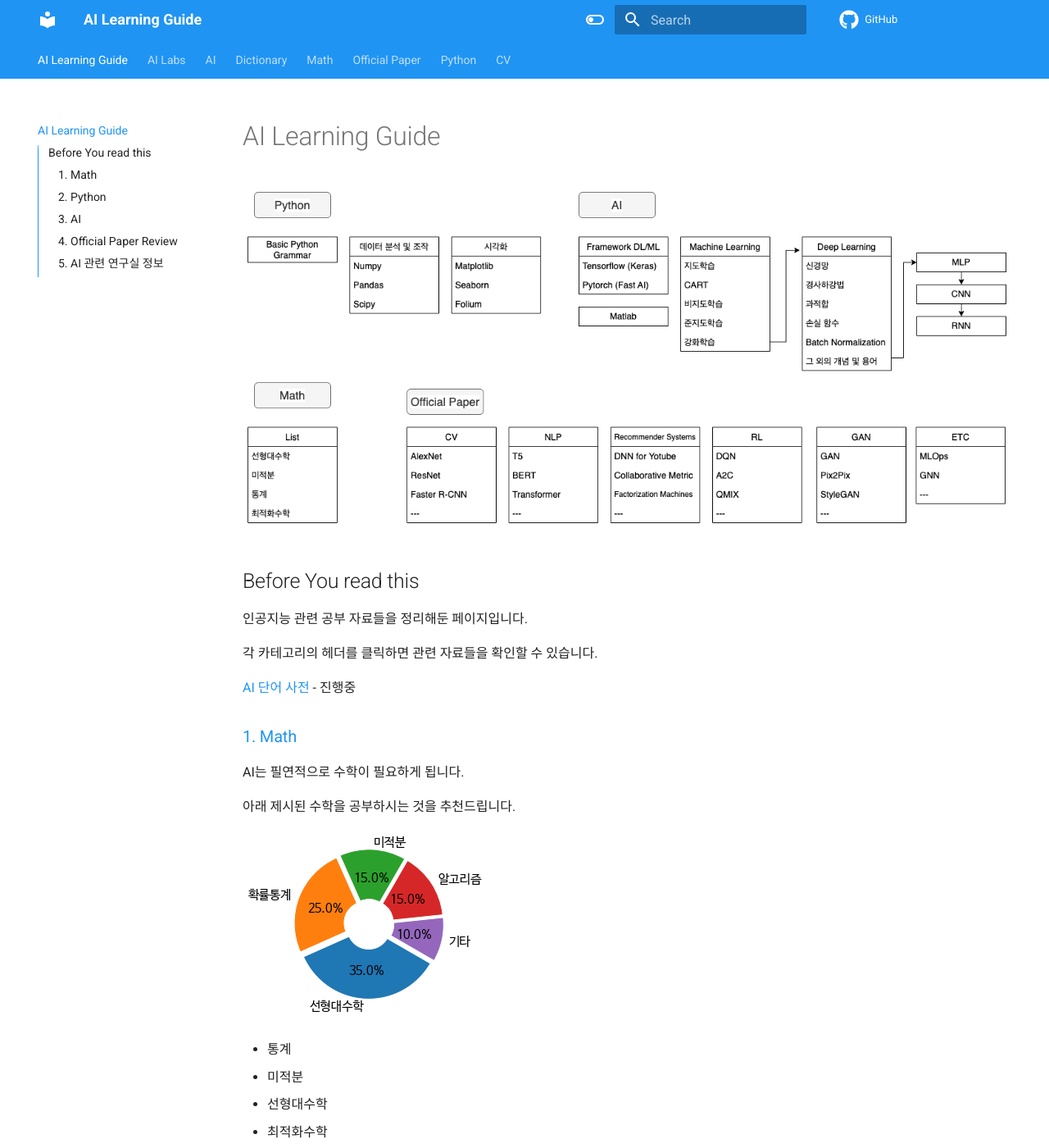
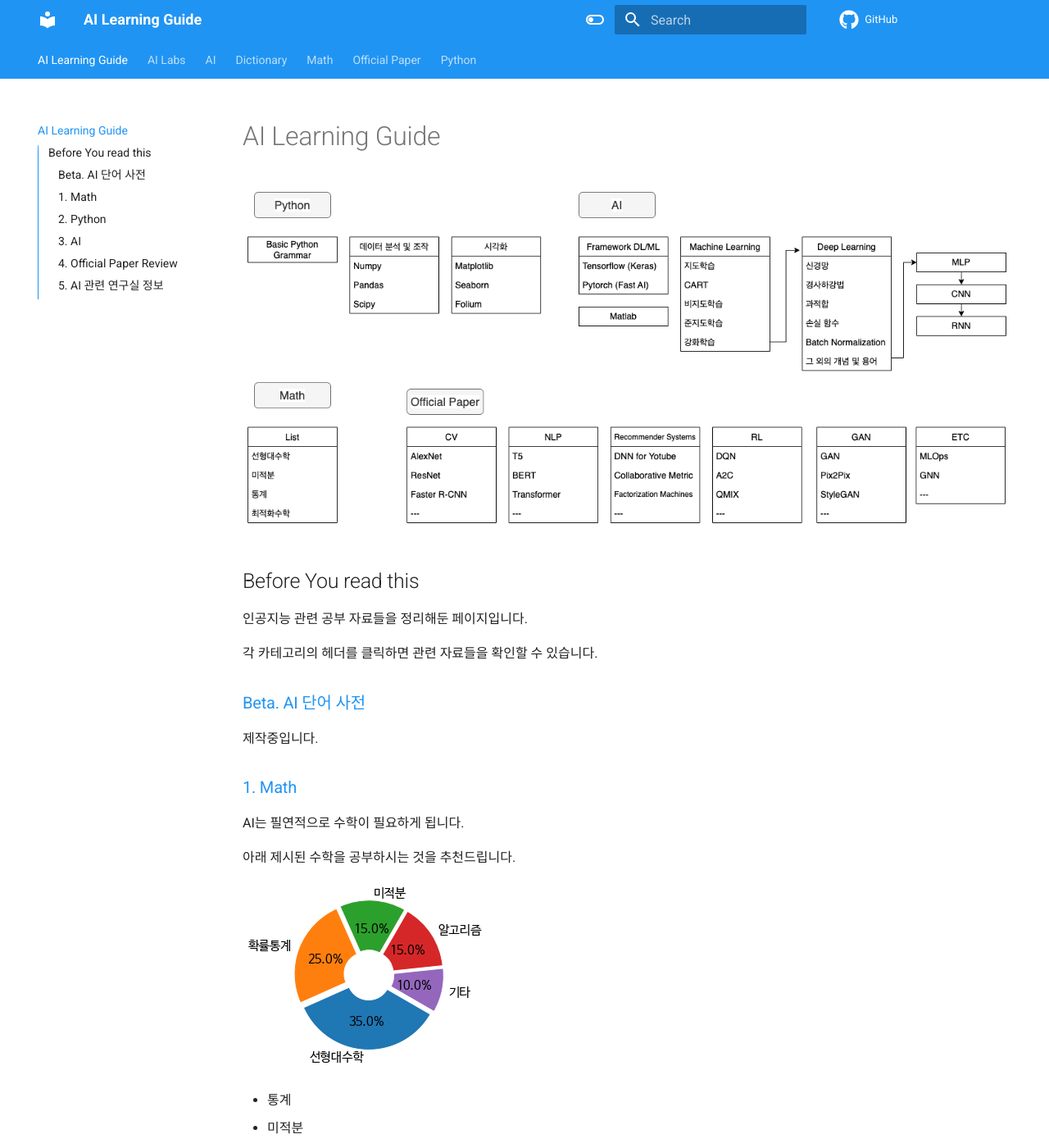
Before and after one commit to cpprhtn/AI-Learning-Guide, an MkDocs documentation site: the page built from docs/index.md, in a window 1280 px wide and 1400 px high. Shown: the whole window at 82% size. Built offline with MkDocs 1.6.1 and Material for MkDocs 9.7.7, drawn with Linux system fonts in a browser that asks for light colours; comment, search, counter and statistics services are not loaded.

Commit message:
Update index.md

```diff
--- a/docs/index.md
+++ b/docs/index.md
@@ -6,9 +6,10 @@
 
 각 카테고리의 헤더를 클릭하면 관련 자료들을 확인할 수 있습니다.
 
-[AI 단어 사전](/Dictionary) - 진행중
+### [Beta. AI 단어 사전](./Dictionary)
+제작중입니다.
 
-### [1. Math](/Math)
+### [1. Math](./Math)
 AI는 필연적으로 수학이 필요하게 됩니다.
 
 아래 제시된 수학을 공부하시는 것을 추천드립니다.
@@ -20,7 +21,7 @@
 - 선형대수학
 - 최적화수학
 
-### [2. Python](/Python)
+### [2. Python](./Python)
 AI분야에서 Python 공부는 필수라고 생각합니다.
 
 Java, C++, Rust, R 등의 타 언어로도 AI를 구현할 수 있으나, 새로 제안되는 대부분의 논문들이나 기존에 있는 AI 생태계의 대부분은 Python으로 이루어져 있기 때문입니다.
@@ -29,7 +30,7 @@
 - 데이터 분석 및 조작
 - 시각화
 
-### [3. AI](/AI)
+### [3. AI](./AI)
 인공지능을 실제로 만들어보거나 사용해보거나 구현해보는 파트입니다.
 
 미적분 혹은 벡터에 대한 개념이 잡혀있지 않다면 수학을 먼저 공부하는 것을 추천드립니다.
@@ -38,10 +39,10 @@
 - Machine Learning
 - Deep Learning
 
-### [4. Official Paper Review](/Official-Paper)
+### [4. Official Paper Review](./Official-Paper)
 AI의 다양한 파트들의 오피셜한 논문 몇개를 읽어보는 파트입니다.
 
 논문 읽는 법 및 논문 관련 자료들을 모아 둔 페이지 입니다.
 
-### [5. AI 관련 연구실 정보](/AI-Labs)
+### [5. AI 관련 연구실 정보](./AI-Labs)
 인공지능을 다루는 국내외 다양한 연구실을 모아 둔 페이지 입니다.
```
Also changed, not shown: docs/CV/README.md (deleted, +0 -15 lines).
